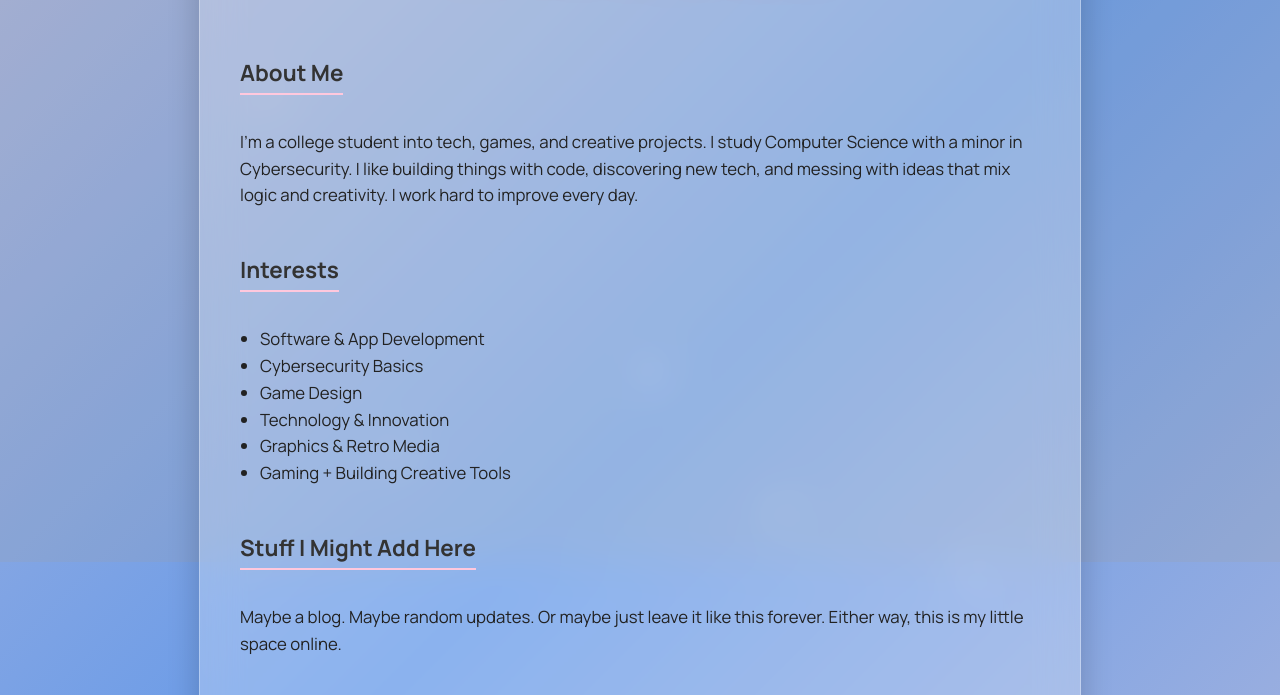
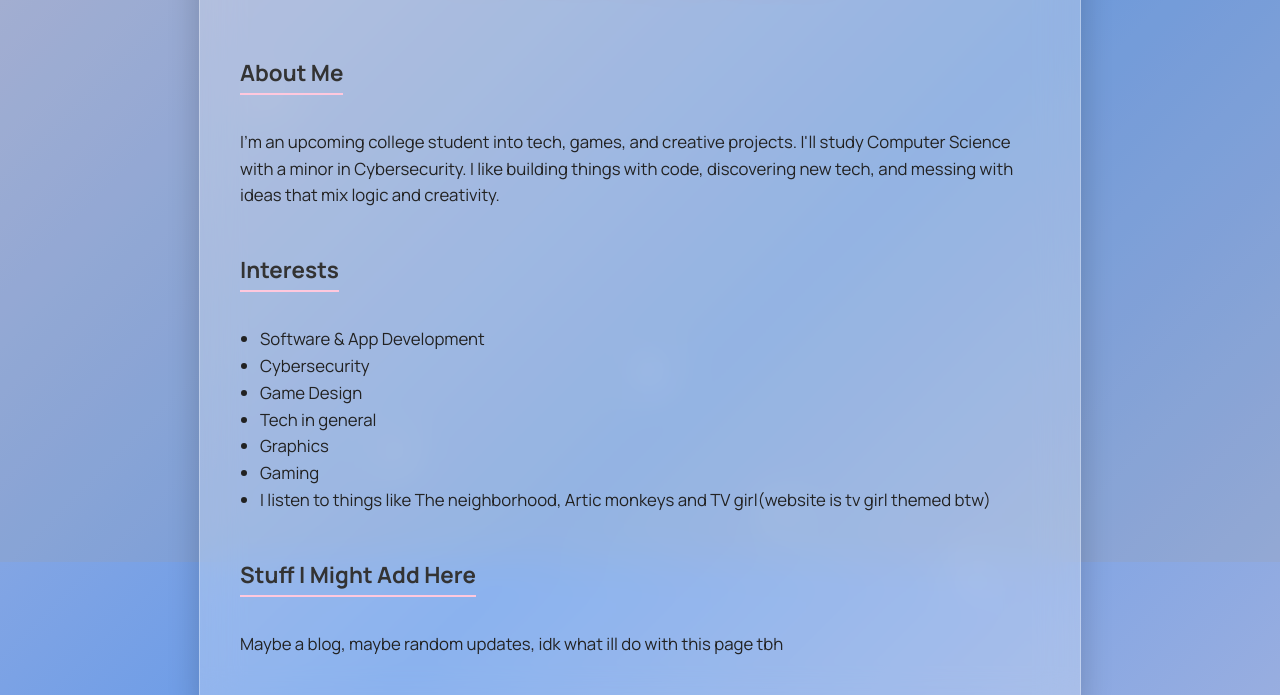
Before and after one commit to Anthonyxa/Anthonyxa.github.io, a plain HTML site: page index.html in a window 1280 px wide. Shown: the part 238-933 px from the top of the page. Drawn offline with Linux system fonts and the light colour scheme.

Commit message:
Update index.html

```diff
--- a/index.html
+++ b/index.html
@@ -26,7 +26,7 @@
     <section>
       <h2>About Me</h2>
       <p>
-        I'm a college student into tech, games, and creative projects. I study Computer Science with a minor in Cybersecurity. I like building things with code, discovering new tech, and messing with ideas that mix logic and creativity. I work hard to improve every day.
+        I'm an upcoming college student into tech, games, and creative projects. I'll study Computer Science with a minor in Cybersecurity. I like building things with code, discovering new tech, and messing with ideas that mix logic and creativity.
       </p>
     </section>
 
@@ -34,25 +34,20 @@
       <h2>Interests</h2>
       <ul>
         <li>Software & App Development</li>
-        <li>Cybersecurity Basics</li>
+        <li>Cybersecurity</li>
         <li>Game Design</li>
-        <li>Technology & Innovation</li>
-        <li>Graphics & Retro Media</li>
-        <li>Gaming + Building Creative Tools</li>
+        <li>Tech in general</li>
+        <li>Graphics</li>
+        <li>Gaming </li>
+        <li>I listen to things like The neighborhood, Artic monkeys and TV girl(website is tv girl themed btw) </li>
       </ul>
     </section>
 
     <section>
       <h2>Stuff I Might Add Here</h2>
       <p>
-        Maybe a blog. Maybe random updates. Or maybe just leave it like this forever.
-        Either way, this is my little space online.
-      </p>
+        Maybe a blog, maybe random updates, idk what ill do with this page tbh
     </section>
-
-    <footer>
-      &copy; 2025 Anthony Quijada
-    </footer>
   </div>
 </body>
 </html>
```
